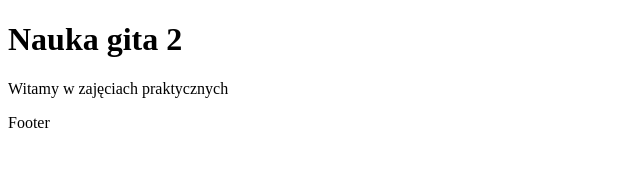
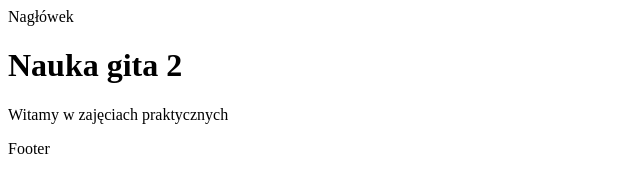
Before and after one commit to korradman/nauka-gita-2, a plain HTML site: page index.html in a window 1280 px wide. Shown: the whole page, without its empty margins (0-640 px from the left). Drawn offline with Linux system fonts and the light colour scheme.

Commit message:
Add Header

```diff
--- a/index.html
+++ b/index.html
@@ -5,6 +5,7 @@
     <title>Nauka-gita-2</title>
 </head>
 <body>
+    <header> Nagłówek </header>
    <h1>Nauka gita 2</h1>
     <p>Witamy w zajęciach praktycznych</p>
 
```
